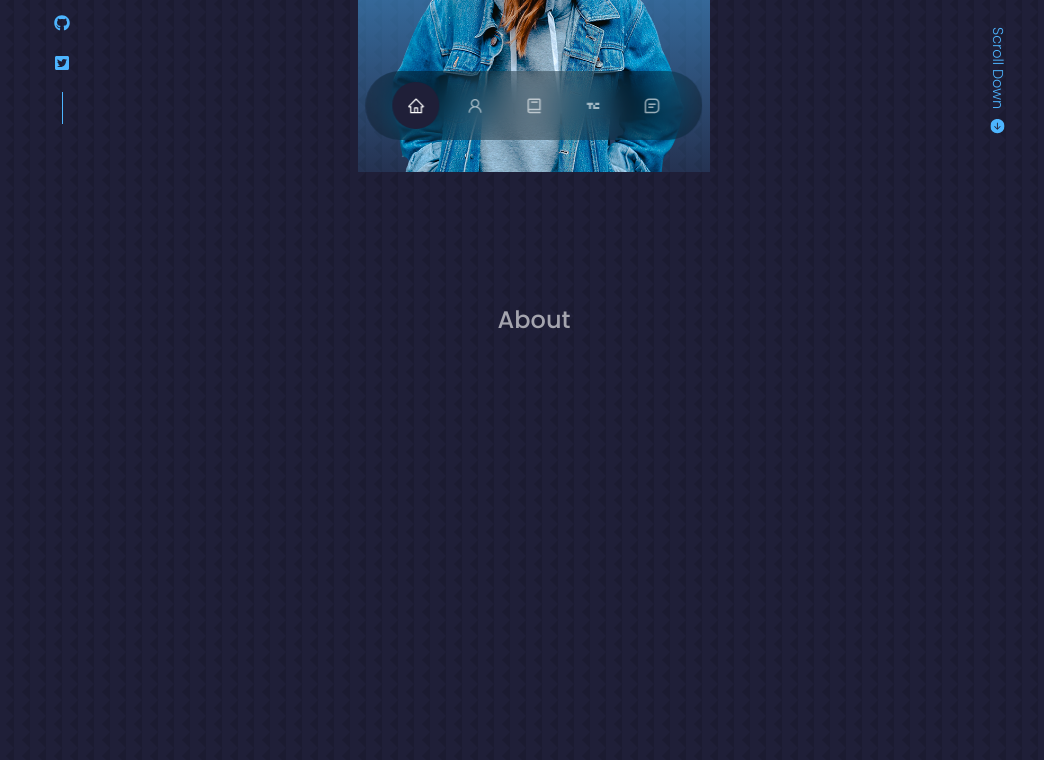
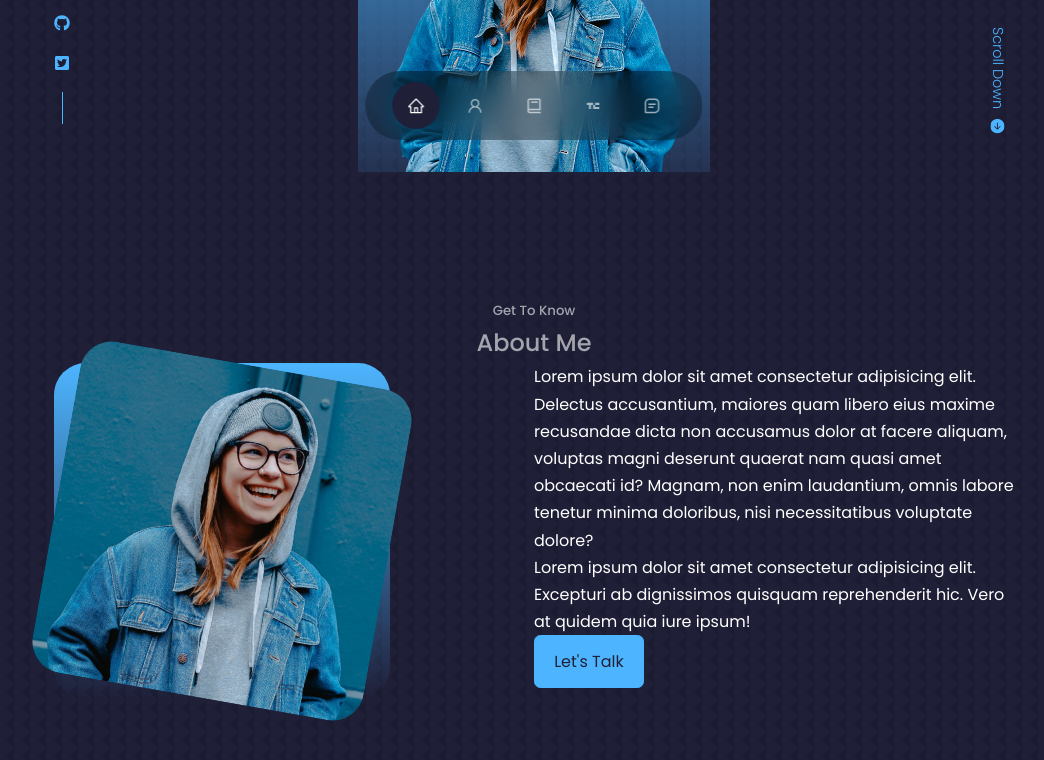
Before and after one commit to softsamiul/react-portfolio, a React (Create React App) app: page / in a window 1280 px wide. Shown: the part 628-1388 px from the top of the page, without its empty margins (106-1150 px from the left). Built offline with nearby package versions, Linux system fonts and the light colour scheme.

Commit message:
about is on processing

```diff
--- a/src/components/About/About.css
+++ b/src/components/About/About.css
@@ -0,0 +1,22 @@
+.about__container{
+    display: grid;
+    grid-template-columns: 35% 50%;
+    gap: 15%;
+}
+.about__me__left{
+    width: 100%;
+    aspect-ratio: 1/1;
+    border-radius: 2rem;
+    background: linear-gradient(var(--color-primary), transparent);
+    display: grid;
+    place-items: center;
+}
+.about__me__left .about_me_img{
+    border-radius: 2rem;
+    overflow: hidden;
+    transform: rotate(10deg);
+    transition: var(--transition);
+}
+.about_me_img:hover{
+    transform: rotate(0deg);
+}
--- a/src/components/About/About.jsx
+++ b/src/components/About/About.jsx
@@ -1,10 +1,26 @@
 import React from 'react';
+
+import ME from '../../assets/me-about.jpg';
 import './About.css'
 
 const About = () => {
     return (
         <section id="about">
-            <h2>About</h2>
+            <h5>Get To Know</h5>
+            <h2>About Me</h2>
+
+            <div className="container about__container">
+                <div className="about__me__left">
+                    <img src={ME} alt="" className='about_me_img'/>
+                </div>
+                <div className="about__me_right">
+                    <p>Lorem ipsum dolor sit amet consectetur adipisicing elit. Delectus accusantium, maiores quam libero eius maxime recusandae dicta non accusamus dolor at facere aliquam, voluptas magni deserunt quaerat nam quasi amet obcaecati id? Magnam, non enim laudantium, omnis labore tenetur minima doloribus, nisi necessitatibus voluptate dolore?</p>
+
+                    <p>Lorem ipsum dolor sit amet consectetur adipisicing elit. Excepturi ab dignissimos quisquam reprehenderit hic. Vero at quidem quia iure ipsum!</p>
+
+                    <a href="#contact" className='btn btn-primary'> Let's Talk </a>
+                </div>
+            </div>
         </section>
     );
 };
```
